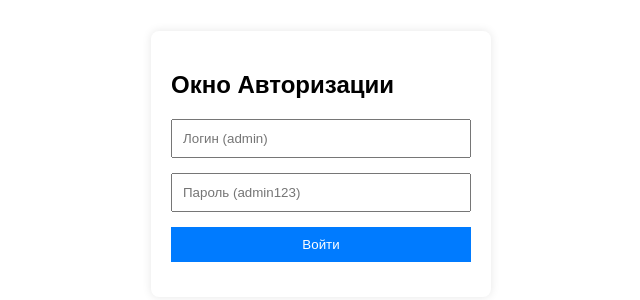
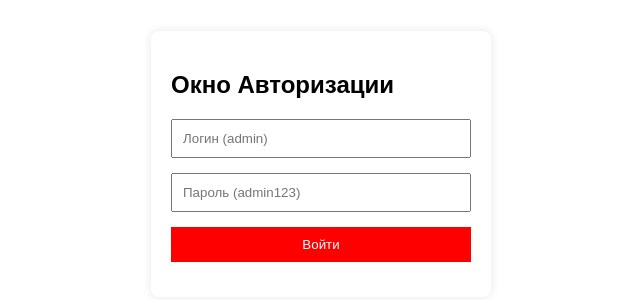
Before and after one commit to DanyaKramer/kurs-app, a website: page jenkins-PROD/public/index.html in a window 1280 px wide. Shown: the part 244-544 px from the top of the page, without its empty margins (319-959 px from the left). Drawn offline with Linux system fonts and the light colour scheme.

Commit message:
изменили цвет кнопки

```diff
--- a/jenkins-PROD/public/index.html
+++ b/jenkins-PROD/public/index.html
@@ -8,7 +8,7 @@
         body { font-family: Arial, sans-serif; display: flex; justify-content: center; align-items: center; height: 100vh; background: ##e0ffe7; }
         .login-box { background: white; padding: 20px; border-radius: 8px; box-shadow: 0 0 10px rgba(0,0,0,0.1); width: 300px; }
         input, button { width: 100%; margin-bottom: 15px; padding: 10px; box-sizing: border-box; }
-        button { background: #007bff; color: white; border: none; cursor: pointer; }
+        button { background: #ff0000; color: white; border: none; cursor: pointer; }
         button:hover { background: #0056b3; }
         #message { text-align: center; font-weight: bold; }
     </style>
```
